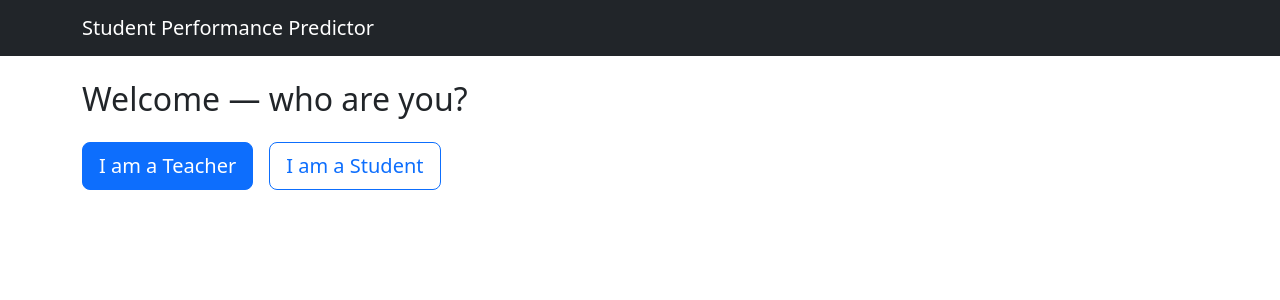
After one commit to divyanshumiscin-codes/Student-Performance-Predictor, a Flask app: template templates/role_select.html in a window 1280 px wide. The commit adds this page. Shown: the top 300 px of the page. Run offline with Flask 3, Linux system fonts and the light colour scheme; the template is opened without the code that fills it, so the values that code supplies are empty; parts of the project's set-up code (start-up, migrations or seed data) failed here and were passed over.

Commit message:
Add Teacher/Student role selector with session-based access to prediction form

```diff
--- a/app.py
+++ b/app.py
@@ -1,15 +1,14 @@
-from flask import Flask, render_template, request
+from flask import Flask, render_template, request, session, redirect, url_for
 import joblib
 import sqlite3
 import csv
 
 app = Flask(__name__)
+app.secret_key = 'spp-dev-secret-key'  # fine for a local college demo; a real deployment would use an environment variable
 
-# Load the trained models once, when the app starts (not on every request)
 classifier = joblib.load('MODEL/classifier_model.pkl')
 regressor = joblib.load('MODEL/regressor_model.pkl')
 
-# Load feature importance once, so explanations reflect the model's real learned weights
 FEATURE_IMPORTANCE = {}
 with open('MODEL/feature_importance.csv') as f:
     reader = csv.DictReader(f)
@@ -53,7 +52,6 @@ def generate_explanation(result, subject_name, marks1, marks2, attendance, failu
     else:
         factors.append(('study_hours', "moderate weekly study habits"))
 
-    # Order every factor by the model's own learned feature importance, strongest first
     factors.sort(key=lambda item: FEATURE_IMPORTANCE.get(item[0], 0), reverse=True)
     reason_text = "; ".join(text for _, text in factors)
 
@@ -69,11 +67,28 @@ def generate_explanation(result, subject_name, marks1, marks2, attendance, failu
 
 @app.route('/')
 def home():
-    return "Student Performance Predictor is running!"
+    return render_template('role_select.html')
+
+
+@app.route('/set-role/<role>')
+def set_role(role):
+    if role not in ('teacher', 'student'):
+        return redirect(url_for('home'))
+    session['role'] = role
+    return redirect(url_for('predict_form'))
+
+
+@app.route('/logout-role')
+def logout_role():
+    session.pop('role', None)
+    return redirect(url_for('home'))
 
 
 @app.route('/predict', methods=['GET', 'POST'])
 def predict_form():
+    if 'role' not in session:
+        return redirect(url_for('home'))
+
     if request.method == 'POST':
         student_name = request.form.get('student_name', '').strip()
         subject = int(request.form.get('subject'))
--- a/templates/base.html
+++ b/templates/base.html
@@ -8,10 +8,16 @@
 </head>
 <body>
     <nav class="navbar navbar-dark bg-dark mb-4">
-        <div class="container">
-            <span class="navbar-brand">Student Performance Predictor</span>
-        </div>
-    </nav>
+    <div class="container d-flex justify-content-between">
+        <span class="navbar-brand">Student Performance Predictor</span>
+        {% if session.get('role') %}
+        <span class="text-light">
+            Logged in as: <strong>{{ session.get('role').capitalize() }}</strong>
+            | <a href="{{ url_for('logout_role') }}" class="text-warning">Switch Role</a>
+        </span>
+        {% endif %}
+    </div>
+</nav>
     <div class="container">
         {% block content %}{% endblock %}
     </div>
--- /dev/null
+++ b/templates/role_select.html
@@ -0,0 +1,9 @@
+{% extends "base.html" %}
+{% block title %}Select Role{% endblock %}
+{% block content %}
+<h2 class="mb-4">Welcome — who are you?</h2>
+<div class="d-flex gap-3">
+    <a href="{{ url_for('set_role', role='teacher') }}" class="btn btn-lg btn-primary">I am a Teacher</a>
+    <a href="{{ url_for('set_role', role='student') }}" class="btn btn-lg btn-outline-primary">I am a Student</a>
+</div>
+{% endblock %}
```
